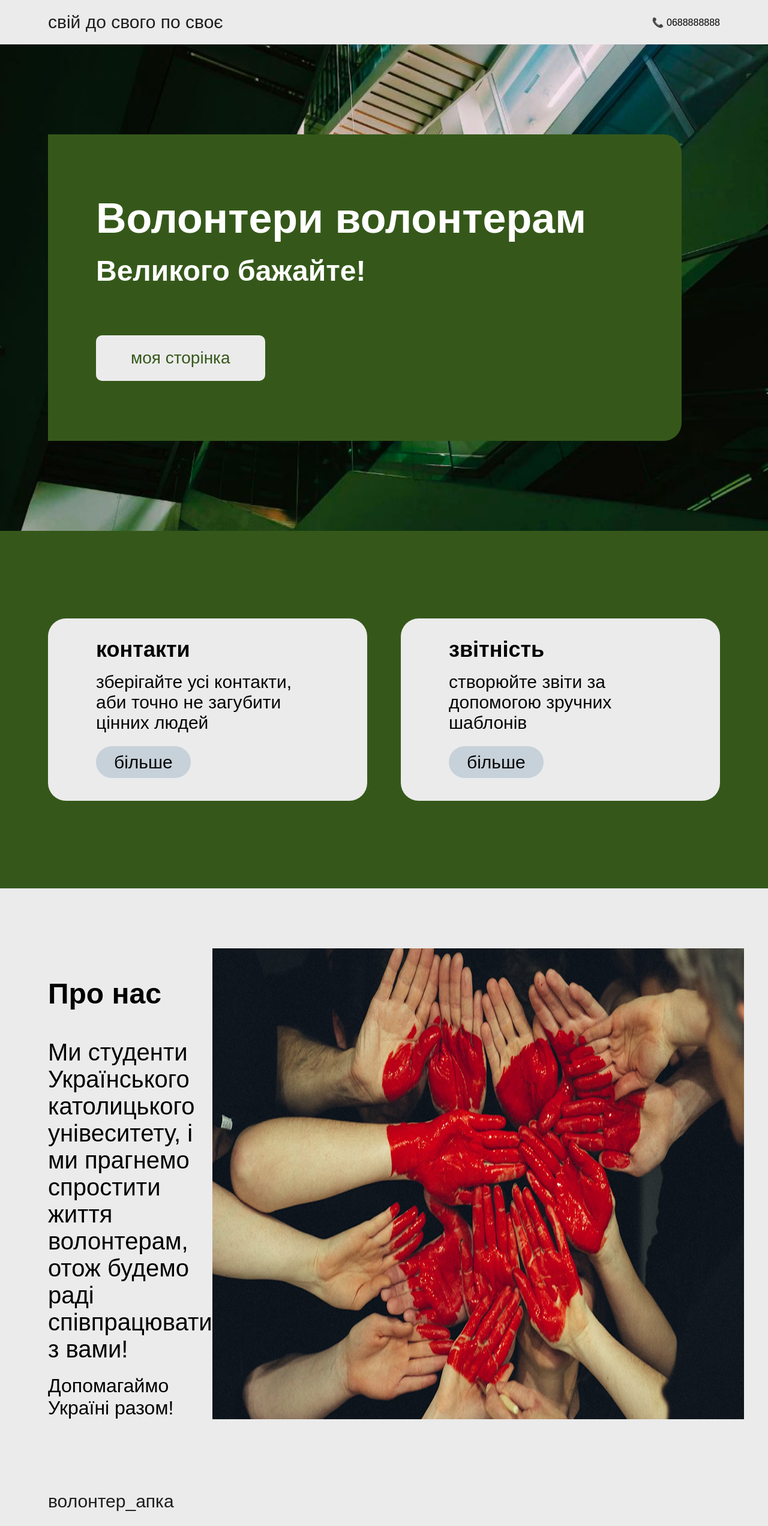
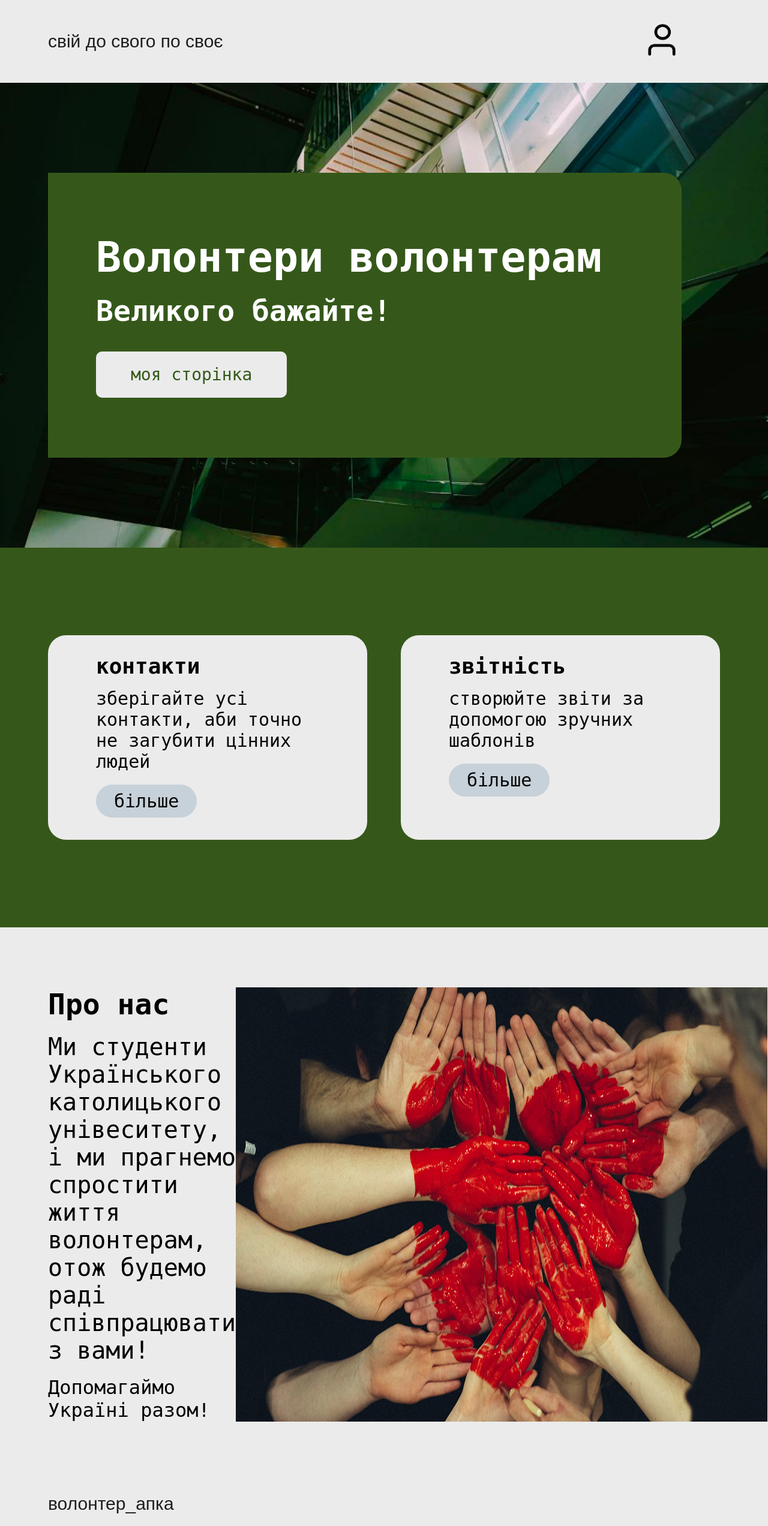
Before and after one commit to PechenenkoYara/military-app, a Flask app: page / in a window 1280 px wide. Shown: the whole page at 60% size. Before the commit the page ends 2519 px from the top, so only its background shows below. Run offline with Flask 3, Linux system fonts and the light colour scheme; some web fonts are replaced.

Commit message:
you can login sigh-up and logout

```diff
--- a/website/templates/our_home.html
+++ b/website/templates/our_home.html
@@ -143,13 +143,68 @@
     .about-text span {
       font-size: 32px;
     }
+
+    .log_pic{
+      width: 37%;
+    }
+
+    *{
+      padding: 0;
+      margin: 0;
+      font-family: monospace;
+    }
+
+    ul{
+      list-style: none;
+    }
+
+    ul li {
+      display: inline-block;
+      position: relative;
+    }
+
+    ul li a{
+      display: block;
+      padding: 20px 25px;
+      text-decoration: none;
+      text-align: center;
+      font-size: 20px;
+    }
+
+    ul li ul.dropdown li {
+      display: block;
+    }
+
+    ul li ul.dropdown {
+      width: 100%;
+      position: absolute;
+      display: none;
+      z-index: 999;
+      background: #EBEBEB;
+    }
+
+    ul li:hover ul.dropdown {
+      display: block;
+    }
   </style>
 </head>
 <body>
 
 <header>
   <div class="logo-text">свій до свого по своє</div>
-  <div>📞 0688888888</div>
+  <div>
+    <ul>
+      <li>
+        <a href='#'><img src="/static/images/log_in_out.png" class="log_pic" alt="picture"></a>
+        <ul class="dropdown">
+          <li><a href="/login" class="card-text">Log_in</a></li>
+          <li><a href="/sign-up" class="card-text">Register</a></li>
+          <li><a href="/logout" class="card-text">Log_out</a></li>
+        </ul>
+      </li>
+    </ul>
+  </div>
+</div>
 </header>
 <div class="hero-wrapper">
   <div class="hero">
```
Also changed, not shown: instance/database.db, website/static/images/log_in_out.png (added).
